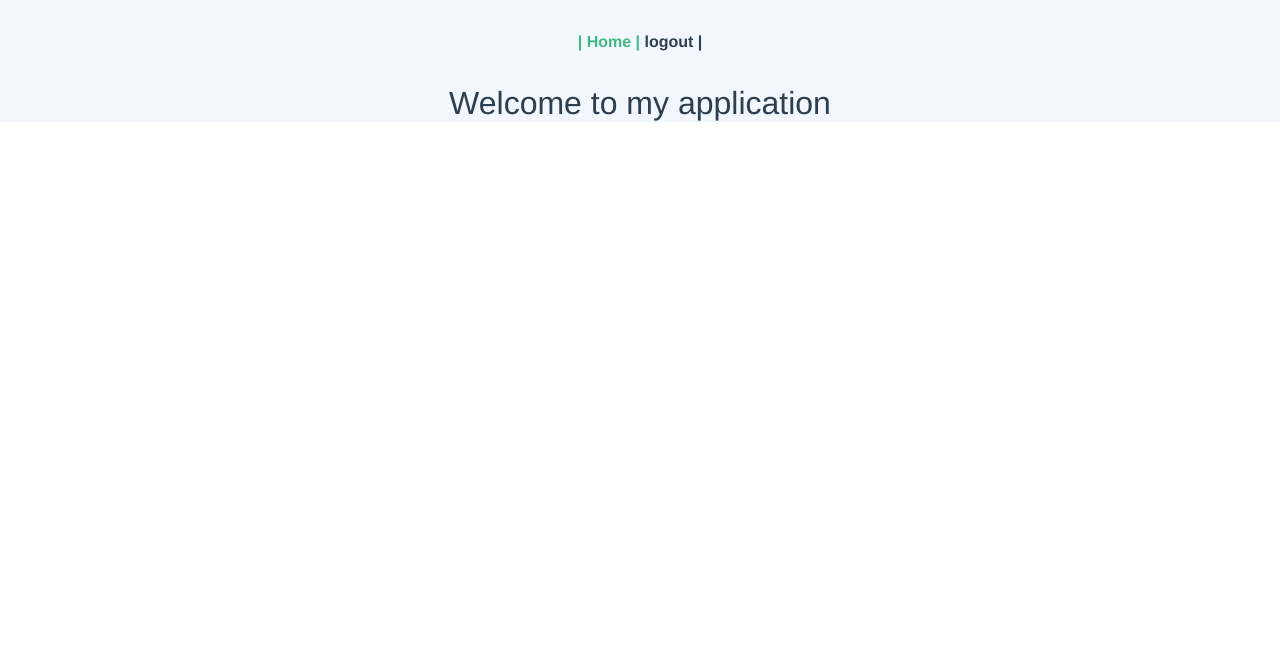
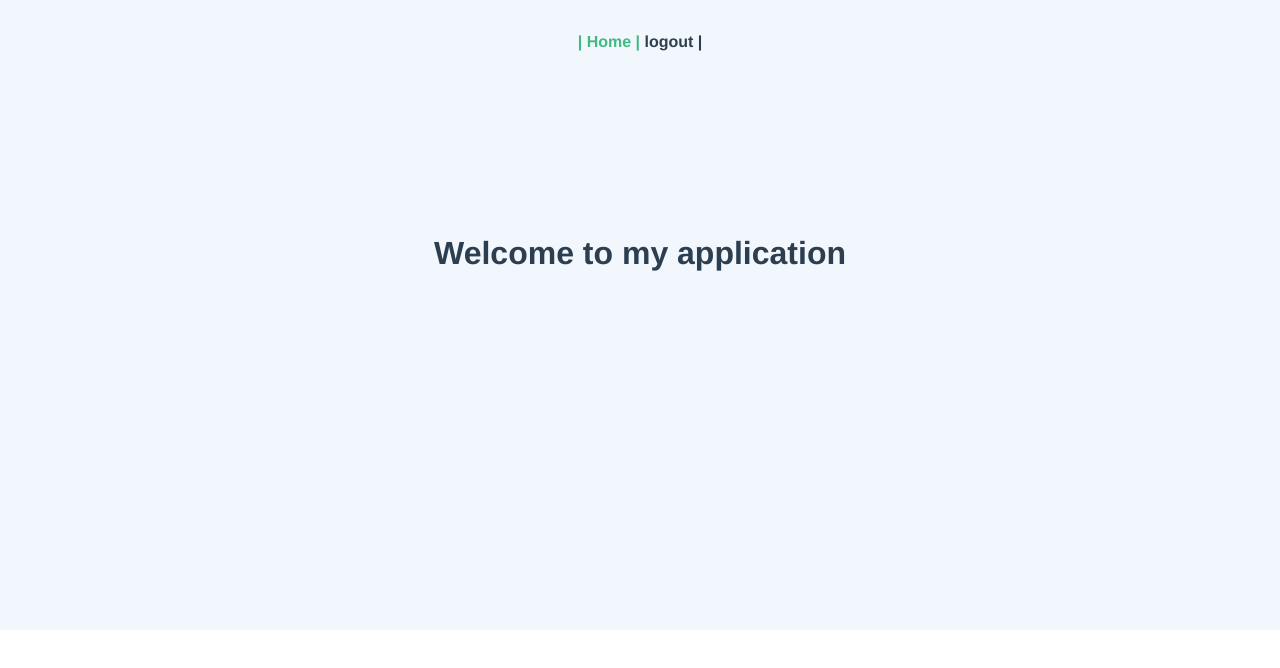
Before and after one commit to Leomiguel19/prueba-trabajo, a Vue app: page / in a window 1280 px wide. Shown: the top 668 px of the page. Built offline with nearby package versions, Linux system fonts and the light colour scheme; sample sign-in values are in the browser's storage.

Commit message:
Ligeros cambios en los estilos

```diff
--- a/src/views/Home.vue
+++ b/src/views/Home.vue
@@ -4,8 +4,11 @@
       <router-link to="/">| Home | </router-link>
       <a v-on:click="logout()">logout | </a>
     </div>
+    <div class="welcome">
       <h2>Welcome to my application</h2>
       <h2>{{ name }}</h2>
+    </div>
+
   </div>
 </template>
 
@@ -34,6 +37,8 @@ export default {
 </script>
 
 <style lang="scss">
+
+.home{
   #nav {
     padding: 30px;
 
@@ -49,4 +54,14 @@ export default {
       }
     }
   }
+  .welcome{
+    padding-top: 150px;
+    padding-bottom: 350px;
+    h2{
+        font-weight: 600 !important;
+        font-size: 2rem;
+    }
+  }
+}
+
 </style>
--- a/src/views/Login.vue
+++ b/src/views/Login.vue
@@ -119,8 +119,8 @@ export default {
         .then((response) => {
           if (response.status==200) {
             alert(
-              "Has ingresado satisfactoriamente \n Bienvenido " +
-                response.data.data.name
+              "Has ingresado satisfactoriamente \n Bienvenido, " +
+                response.data.data.name + "!"
             );
 
             localStorage.setItem('token', response.data.data.token);
```
Lines whose indentation alone changed are shown as unchanged.
